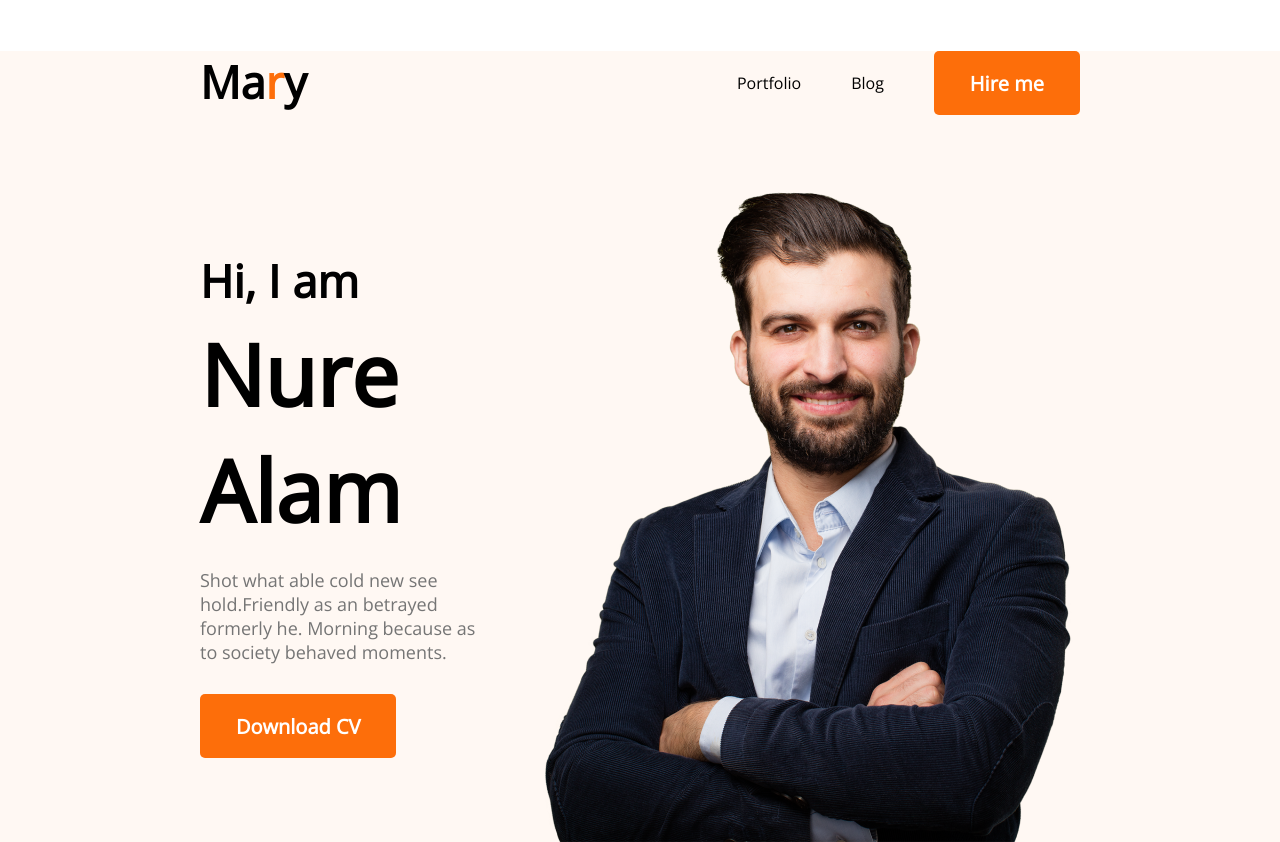
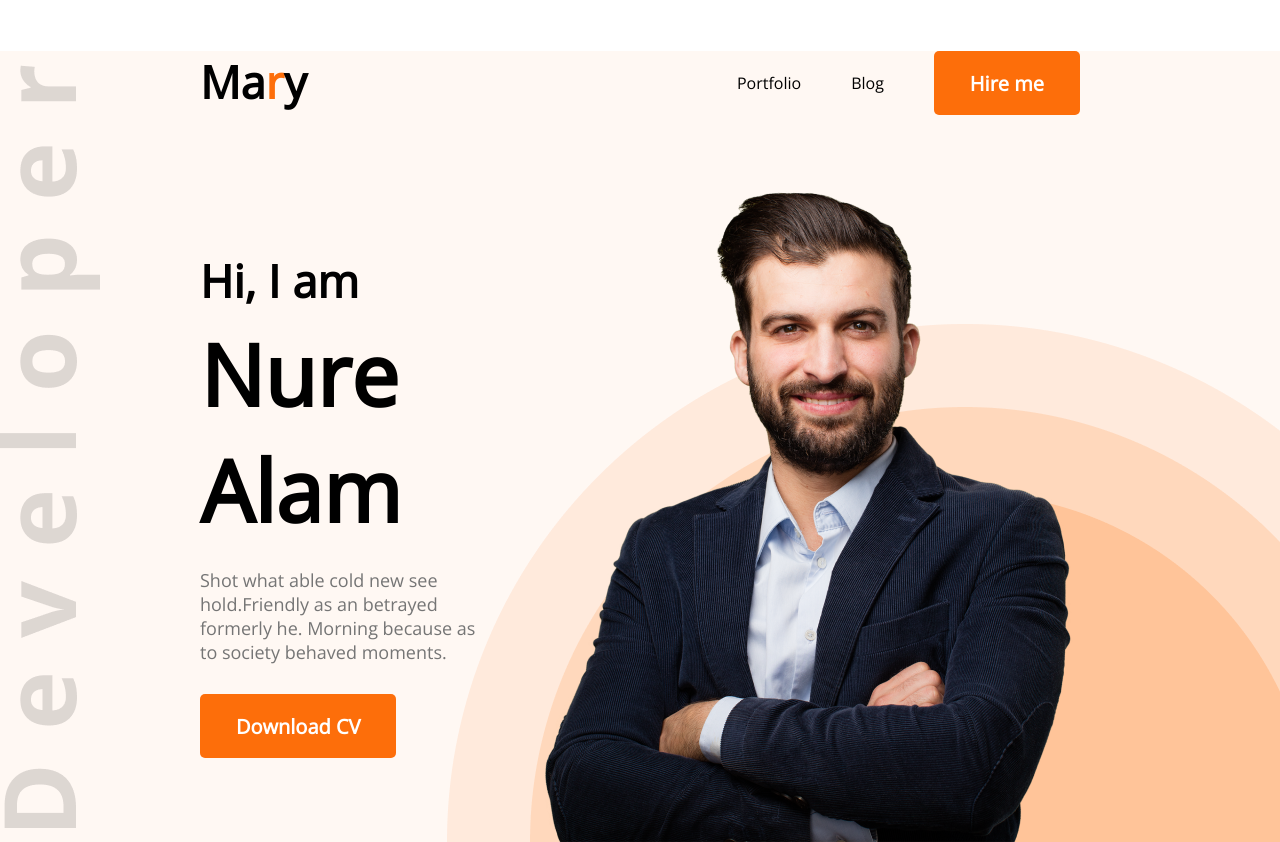
Before and after one commit to Nurealom405/portfolio, a plain HTML site: page index.html in a window 1280 px wide. Drawn offline with nearby package versions, Linux system fonts and the light colour scheme.

Commit message:
close header

```diff
--- a/styles/portfolio-style.css
+++ b/styles/portfolio-style.css
@@ -58,4 +58,7 @@ nav li {
 }
 .header {
   background: #fff8f3;
+  background-image: url(../images/header_bg.png), url(../images/developer.png);
+  background-repeat: no-repeat;
+  background-position: bottom right, left;
 }
```
